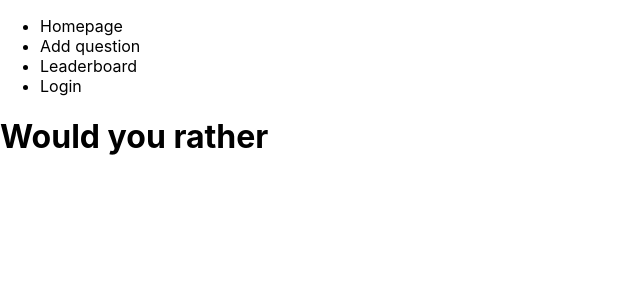
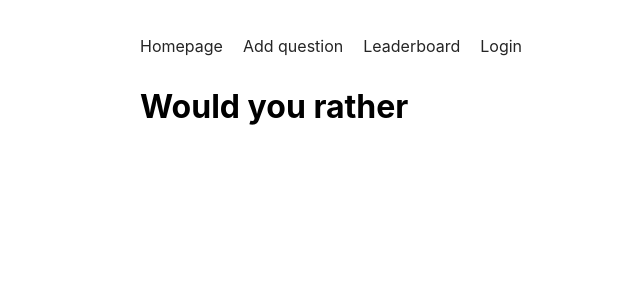
Before and after one commit to D-Singh11/Would-you-rather, a React (Create React App) app: page / in a window 1280 px wide. Shown: the top 300 px of the page, without its empty margins (0-640 px from the left). Built offline with nearby package versions, Linux system fonts and the light colour scheme.

Commit message:
feat: Add styles to the NavBar and App component

```diff
--- a/src/App.js
+++ b/src/App.js
@@ -9,7 +9,7 @@ class App extends React.Component {
   }
   render() {
     return (
-      <div className="App">
+      <div className="App container">
         <NavBar />
         <h1>Would you rather</h1>
       </div>
--- a/src/index.css
+++ b/src/index.css
@@ -7,7 +7,42 @@ body {
   -moz-osx-font-smoothing: grayscale;
 }
 
-code {
-  font-family: source-code-pro, Menlo, Monaco, Consolas, 'Courier New',
-    monospace;
+a {
+  text-decoration: none;
+  color: #252525;
 }
+
+.container {
+  max-width: 1000px;
+  margin: 0 auto;
+  padding: 10px;
+}
+
+.center {
+  text-align: center;
+}
+
+.active {
+  font-weight: bold;
+}
+
+.nav ul {
+  display: flex;
+  flex-direction: row;
+  justify-content: flex-start;
+  text-decoration: none;
+}
+
+.nav li:first-child {
+  padding-left: 0;
+}
+
+ul {
+  padding-left: 0;
+}
+
+li {
+  list-style-type: none;
+  padding: 10px;
+  text-decoration: none;
+}
```
